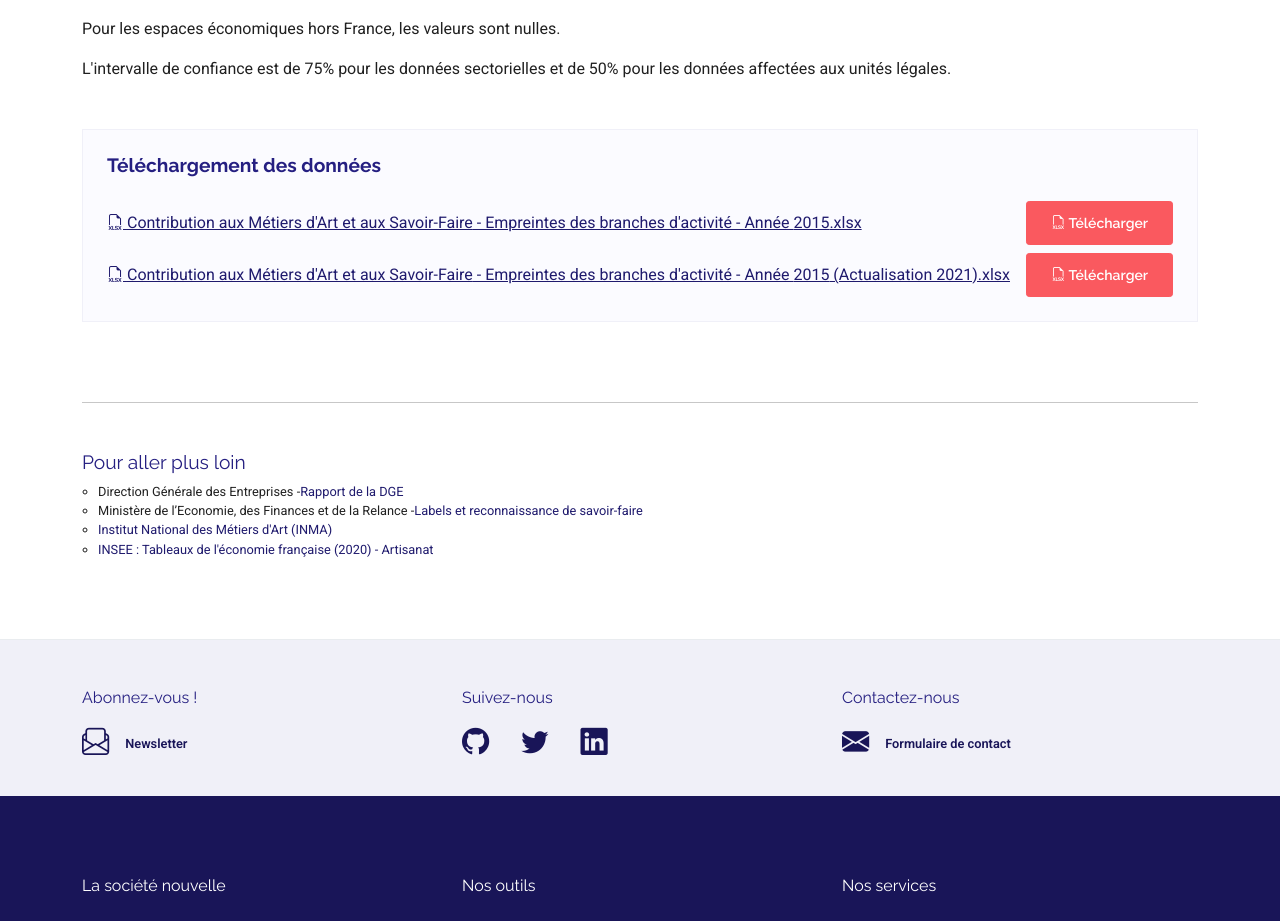
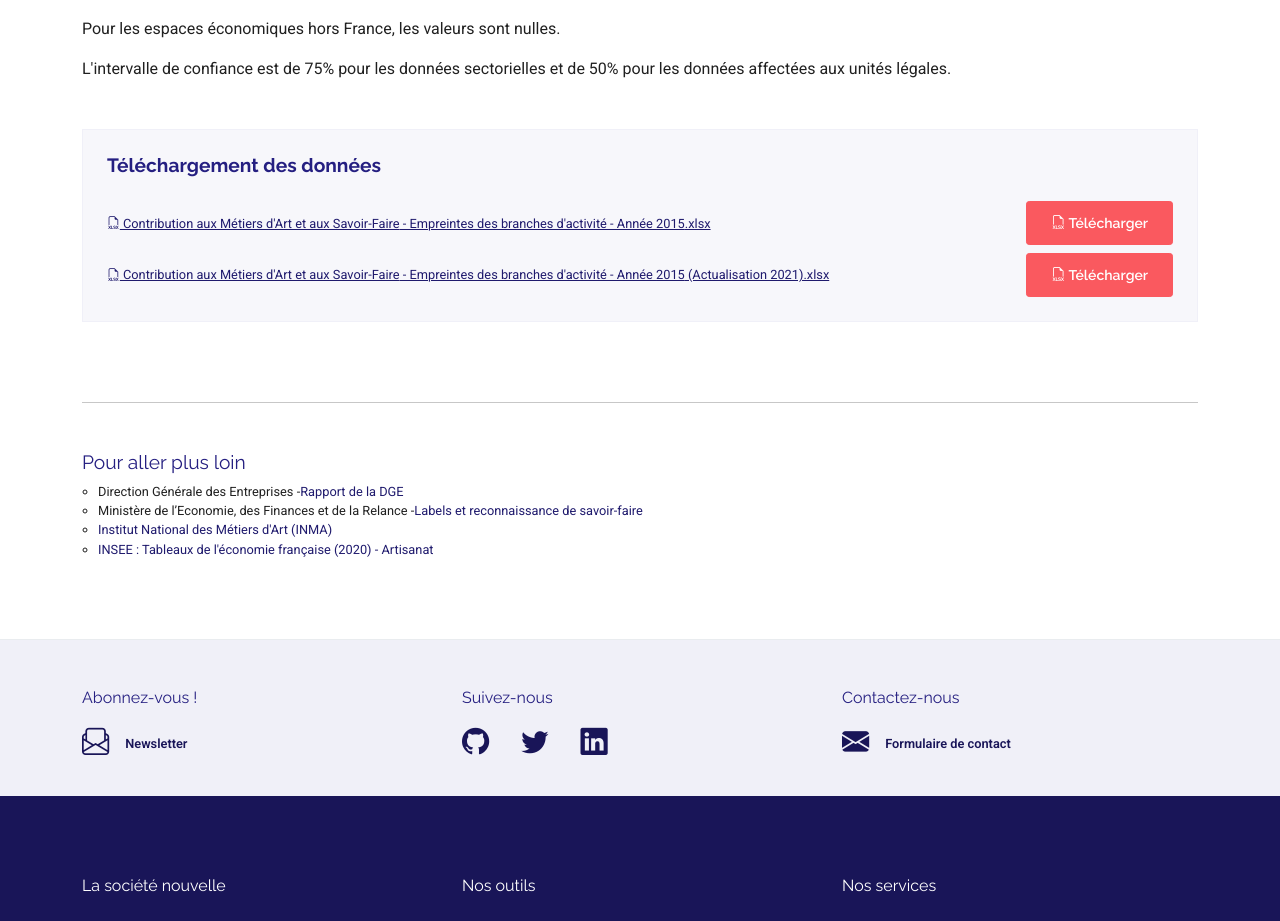
Before and after one commit to La-Societe-Nouvelle/LaSocieteNouvelle-Website, a Next.js app: page /indicateurs/art in a window 1280 px wide. Shown: the part 1806-2727 px from the top of the page. Built offline with nearby package versions, Linux system fonts and the light colour scheme.

Commit message:
update font-size

```diff
--- a/src/styles/App.scss
+++ b/src/styles/App.scss
@@ -217,7 +217,8 @@ section {
 
 .alert-info {
   border: 1px solid $light;
-  background-color: #fbfbff;
+  background-color: #f7f7fb;
+  font-size: 0.8rem;
 
   p, h4 {
     margin-bottom: 1rem;
```
